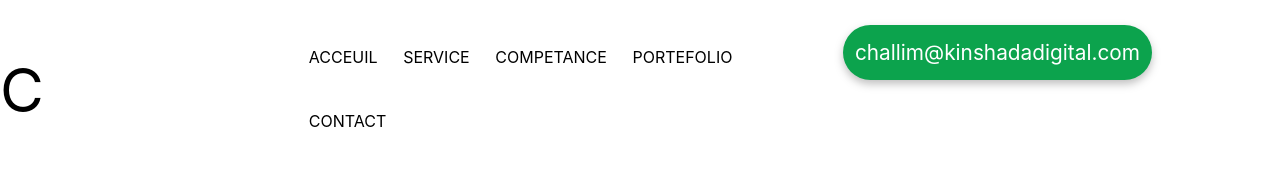
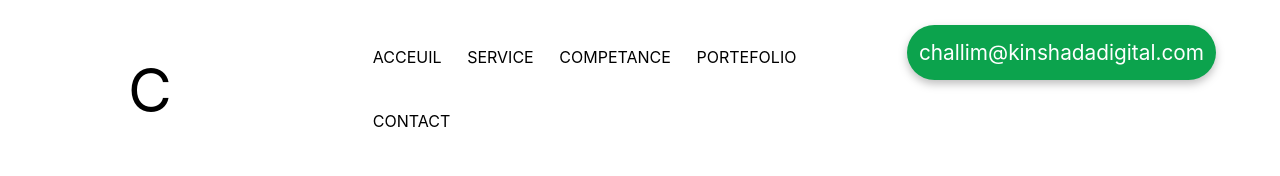
Before and after one commit to Mira-morisho/portefolio-challim, a React (Create React App) app: page / in a window 1280 px wide. Shown: the top 176 px of the page. Built offline with nearby package versions, Linux system fonts and the light colour scheme.

Commit message:
modifier le logo

```diff
--- a/src/styles/Header.css
+++ b/src/styles/Header.css
@@ -6,7 +6,8 @@
 .header{
 display: flex;
 justify-content: space-between;
-/* padding: 0 10%; */
+
+
 align-items: center;
 box-shadow: 1px 1px 1px #efefef;
 position: relative;
@@ -15,7 +16,7 @@ width: 100%;
 .headerlogo{
     width: 10%;
     display: flex;
-
+    margin-left: 10%;
 }
 
 .logo{
```
